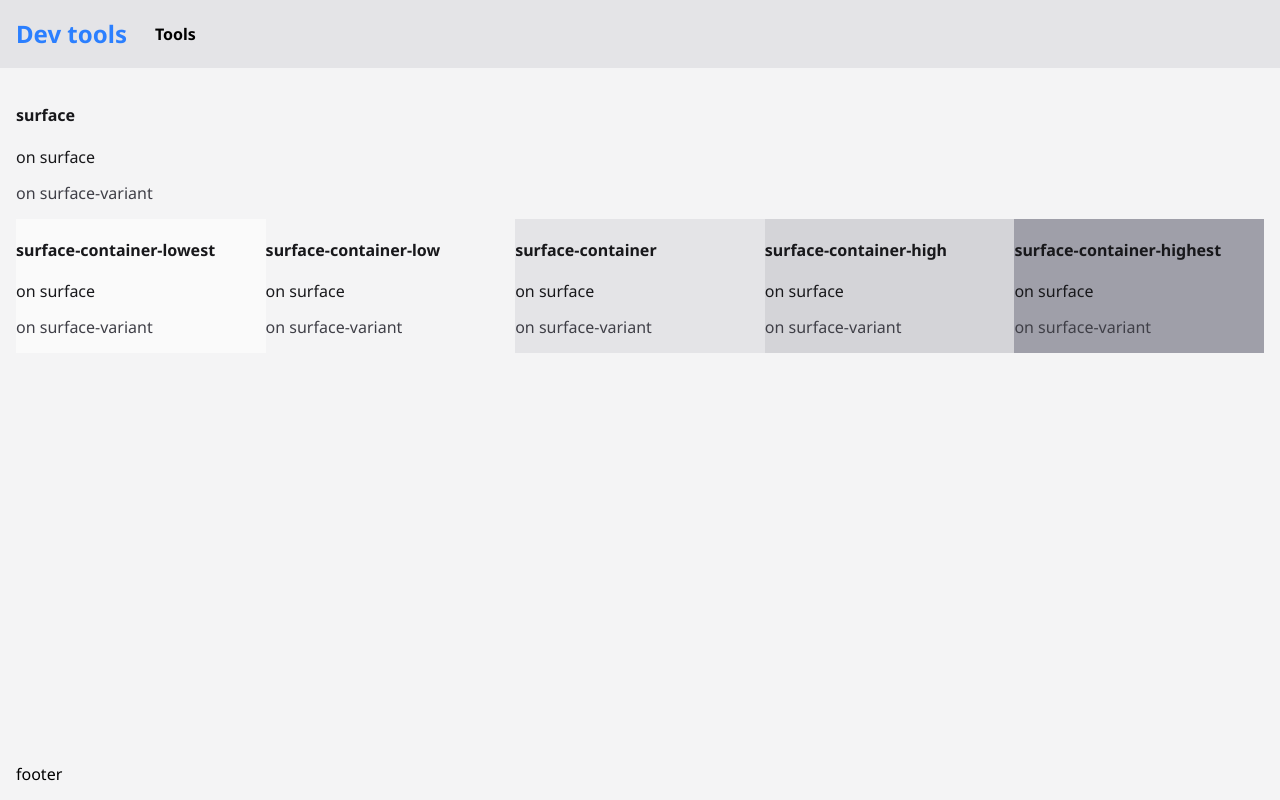
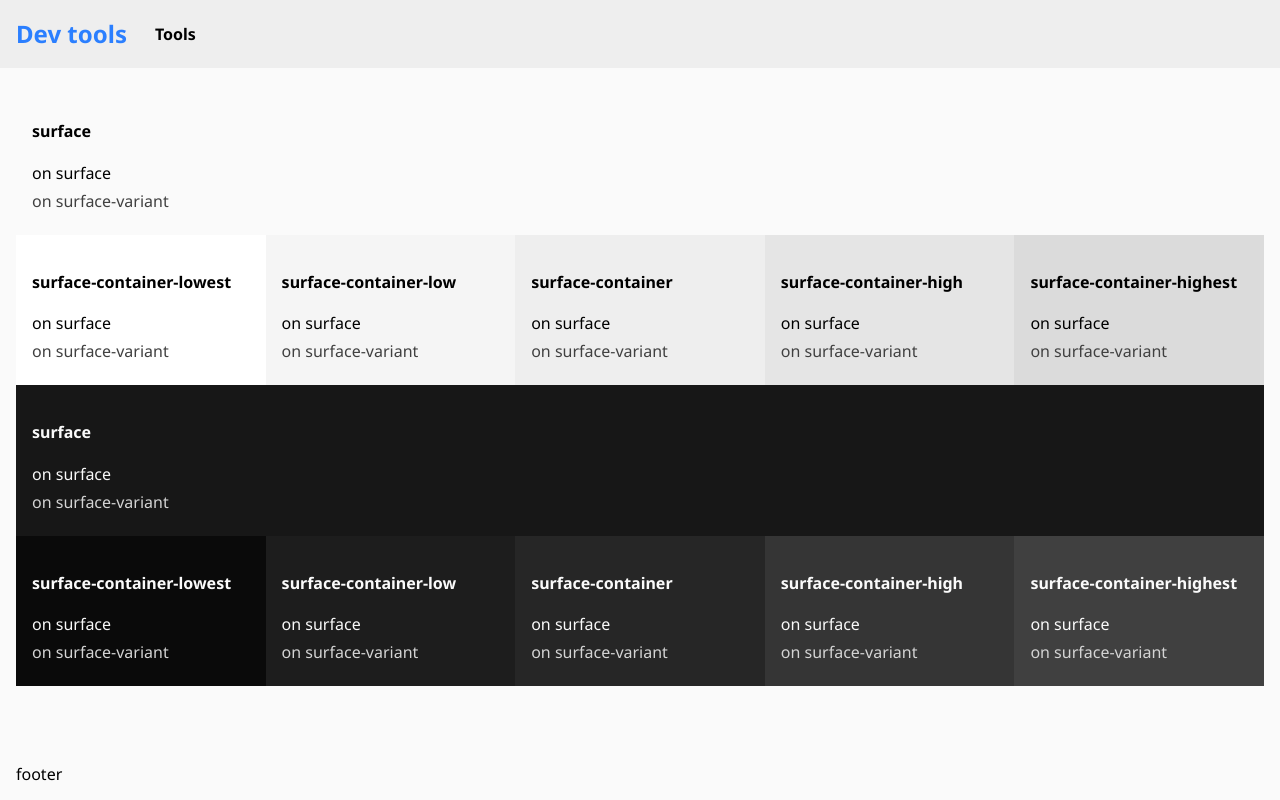
Before and after one commit to MerijnF/dev-tools, a SvelteKit app in the folder apps/web/: page /demo/theme/colors in a window 1280 px wide. Built offline with nearby package versions, Linux system fonts and the light colour scheme.

Commit message:
refined surface colors + dark mode support

```diff
--- a/apps/web/src/routes/(app)/demo/theme/colors/+page.svelte
+++ b/apps/web/src/routes/(app)/demo/theme/colors/+page.svelte
@@ -1,4 +1,37 @@
-<div class="grid">
+<div class="grid light">
+	<div class="surface">
+		<h4>surface</h4>
+		<p>on surface</p>
+		<p class="on-surface-variant">on surface-variant</p>
+	</div>
+
+	<div class="surface-container-lowest">
+		<h4>surface-container-lowest</h4>
+		<p>on surface</p>
+		<p class="on-surface-variant">on surface-variant</p>
+	</div>
+	<div class="surface-container-low">
+		<h4>surface-container-low</h4>
+		<p>on surface</p>
+		<p class="on-surface-variant">on surface-variant</p>
+	</div>
+	<div class="surface-container">
+		<h4>surface-container</h4>
+		<p>on surface</p>
+		<p class="on-surface-variant">on surface-variant</p>
+	</div>
+	<div class="surface-container-high">
+		<h4>surface-container-high</h4>
+		<p>on surface</p>
+		<p class="on-surface-variant">on surface-variant</p>
+	</div>
+	<div class="surface-container-highest">
+		<h4>surface-container-highest</h4>
+		<p>on surface</p>
+		<p class="on-surface-variant">on surface-variant</p>
+	</div>
+</div>
+<div class="grid dark">
 	<div class="surface">
 		<h4>surface</h4>
 		<p>on surface</p>
@@ -33,6 +66,13 @@
 </div>
 
 <style>
+	.light {
+		color-scheme: light;
+	}
+	.dark {
+		color-scheme: dark;
+	}
+
 	.on-surface-variant {
 		color: var(--color-on-surface-variant);
 	}
@@ -40,6 +80,12 @@
 	.grid {
 		display: grid;
 		grid-template-columns: repeat(5, 1fr);
+		div {
+			padding: var(--size-4);
+			p {
+				margin: var(--size-2) 0;
+			}
+		}
 	}
 
 	.surface {
--- a/apps/web/src/styles/colors.css
+++ b/apps/web/src/styles/colors.css
@@ -186,61 +186,21 @@
 	--color-rose-800: oklch(0.455 0.188 13.697);
 	--color-rose-900: oklch(0.41 0.159 10.272);
 	--color-rose-950: oklch(0.271 0.105 12.094);
-	--color-slate-50: oklch(0.984 0.003 247.858);
-	--color-slate-100: oklch(0.968 0.007 247.896);
-	--color-slate-200: oklch(0.929 0.013 255.508);
-	--color-slate-300: oklch(0.869 0.022 252.894);
-	--color-slate-400: oklch(0.704 0.04 256.788);
-	--color-slate-500: oklch(0.554 0.046 257.417);
-	--color-slate-600: oklch(0.446 0.043 257.281);
-	--color-slate-700: oklch(0.372 0.044 257.287);
-	--color-slate-800: oklch(0.279 0.041 260.031);
-	--color-slate-900: oklch(0.208 0.042 265.755);
-	--color-slate-950: oklch(0.129 0.042 264.695);
-	--color-gray-50: oklch(0.985 0.002 247.839);
-	--color-gray-100: oklch(0.967 0.003 264.542);
-	--color-gray-200: oklch(0.928 0.006 264.531);
-	--color-gray-300: oklch(0.872 0.01 258.338);
-	--color-gray-400: oklch(0.707 0.022 261.325);
-	--color-gray-500: oklch(0.551 0.027 264.364);
-	--color-gray-600: oklch(0.446 0.03 256.802);
-	--color-gray-700: oklch(0.373 0.034 259.733);
-	--color-gray-800: oklch(0.278 0.033 256.848);
-	--color-gray-900: oklch(0.21 0.034 264.665);
-	--color-gray-950: oklch(0.13 0.028 261.692);
-	--color-zinc-50: oklch(0.985 0 0);
-	--color-zinc-100: oklch(0.967 0.001 286.375);
-	--color-zinc-200: oklch(0.92 0.004 286.32);
-	--color-zinc-300: oklch(0.871 0.006 286.286);
-	--color-zinc-400: oklch(0.705 0.015 286.067);
-	--color-zinc-500: oklch(0.552 0.016 285.938);
-	--color-zinc-600: oklch(0.442 0.017 285.786);
-	--color-zinc-700: oklch(0.37 0.013 285.805);
-	--color-zinc-800: oklch(0.274 0.006 286.033);
-	--color-zinc-900: oklch(0.21 0.006 285.885);
-	--color-zinc-950: oklch(0.141 0.005 285.823);
 	--color-neutral-50: oklch(0.985 0 0);
 	--color-neutral-100: oklch(0.97 0 0);
+	--color-neutral-150: oklch(0.95 0 0);
 	--color-neutral-200: oklch(0.922 0 0);
+	--color-neutral-250: oklch(0.89 0 0);
 	--color-neutral-300: oklch(0.87 0 0);
 	--color-neutral-400: oklch(0.708 0 0);
 	--color-neutral-500: oklch(0.556 0 0);
 	--color-neutral-600: oklch(0.439 0 0);
 	--color-neutral-700: oklch(0.371 0 0);
+	--color-neutral-750: oklch(0.33 0 0);
 	--color-neutral-800: oklch(0.269 0 0);
+	--color-neutral-850: oklch(0.23 0 0);
 	--color-neutral-900: oklch(0.205 0 0);
 	--color-neutral-950: oklch(0.145 0 0);
-	--color-stone-50: oklch(0.985 0.001 106.423);
-	--color-stone-100: oklch(0.97 0.001 106.424);
-	--color-stone-200: oklch(0.923 0.003 48.717);
-	--color-stone-300: oklch(0.869 0.005 56.366);
-	--color-stone-400: oklch(0.709 0.01 56.259);
-	--color-stone-500: oklch(0.553 0.013 58.071);
-	--color-stone-600: oklch(0.444 0.011 73.639);
-	--color-stone-700: oklch(0.374 0.01 67.558);
-	--color-stone-800: oklch(0.268 0.007 34.298);
-	--color-stone-900: oklch(0.216 0.006 56.043);
-	--color-stone-950: oklch(0.147 0.004 49.25);
 	--color-black: #000;
 	--color-white: #fff;
 }
--- a/apps/web/src/styles/theme.css
+++ b/apps/web/src/styles/theme.css
@@ -3,14 +3,50 @@
 @import './colors.css';
 
 :root {
-	--color-surface: var(--color-zinc-100);
-	--color-surface-container-lowest: var(--color-zinc-50);
-	--color-surface-container-low: var(--color-zinc-100);
-	--color-surface-container: var(--color-zinc-200);
-	--color-surface-container-high: var(--color-zinc-300);
-	--color-surface-container-highest: var(--color-zinc-400);
-	--color-on-surface: var(--color-zinc-900);
-	--color-on-surface-variant: var(--color-zinc-700);
+	--color-light-surface: var(--color-neutral-50);
+	--color-light-surface-container-lowest: var(--color-white);
+	--color-light-surface-container-low: var(--color-neutral-100);
+	--color-light-surface-container: var(--color-neutral-150);
+	--color-light-surface-container-high: var(--color-neutral-200);
+	--color-light-surface-container-highest: var(--color-neutral-250);
+	--color-light-on-surface: var(--color-black);
+	--color-light-on-surface-variant: var(--color-neutral-700);
+
+	--color-dark-surface: var(--color-neutral-900);
+	--color-dark-surface-container-lowest: var(--color-neutral-950);
+	--color-dark-surface-container-low: var(--color-neutral-850);
+	--color-dark-surface-container: var(--color-neutral-800);
+	--color-dark-surface-container-high: var(--color-neutral-750);
+	--color-dark-surface-container-highest: var(--color-neutral-700);
+	--color-dark-on-surface: var(--color-neutral-50);
+	--color-dark-on-surface-variant: var(--color-neutral-300);
+
+	--color-surface: light-dark(var(--color-light-surface), var(--color-dark-surface));
+	--color-surface-container-lowest: light-dark(
+		var(--color-light-surface-container-lowest),
+		var(--color-dark-surface-container-lowest)
+	);
+	--color-surface-container-low: light-dark(
+		var(--color-light-surface-container-low),
+		var(--color-dark-surface-container-low)
+	);
+	--color-surface-container: light-dark(
+		var(--color-light-surface-container),
+		var(--color-dark-surface-container)
+	);
+	--color-surface-container-high: light-dark(
+		var(--color-light-surface-container-high),
+		var(--color-dark-surface-container-high)
+	);
+	--color-surface-container-highest: light-dark(
+		var(--color-light-surface-container-highest),
+		var(--color-dark-surface-container-highest)
+	);
+	--color-on-surface: light-dark(var(--color-light-on-surface), var(--color-dark-on-surface));
+	--color-on-surface-variant: light-dark(
+		var(--color-light-on-surface-variant),
+		var(--color-dark-on-surface-variant)
+	);
 
 	--color-primary: var(--color-blue-500);
 
@@ -39,10 +75,12 @@
 
 	font-size: 16px;
 	font-family: 'Noto Sans', system-ui, sans-serif;
+	color-scheme: light dark;
 }
 
 body {
 	background-color: var(--color-surface);
+	color: var(--color-on-surface);
 	margin: 0;
 	line-height: var(--line-height);
 }
```
